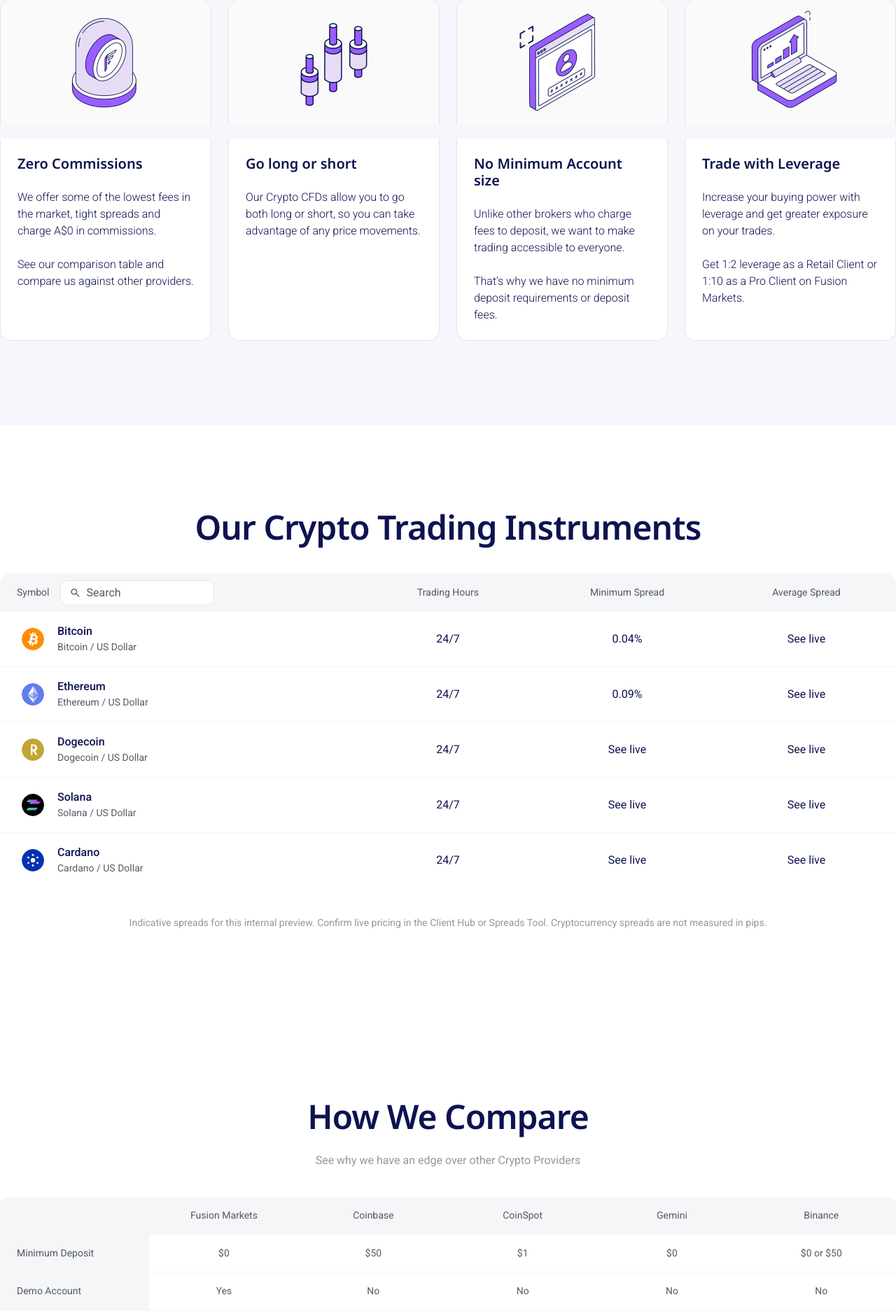
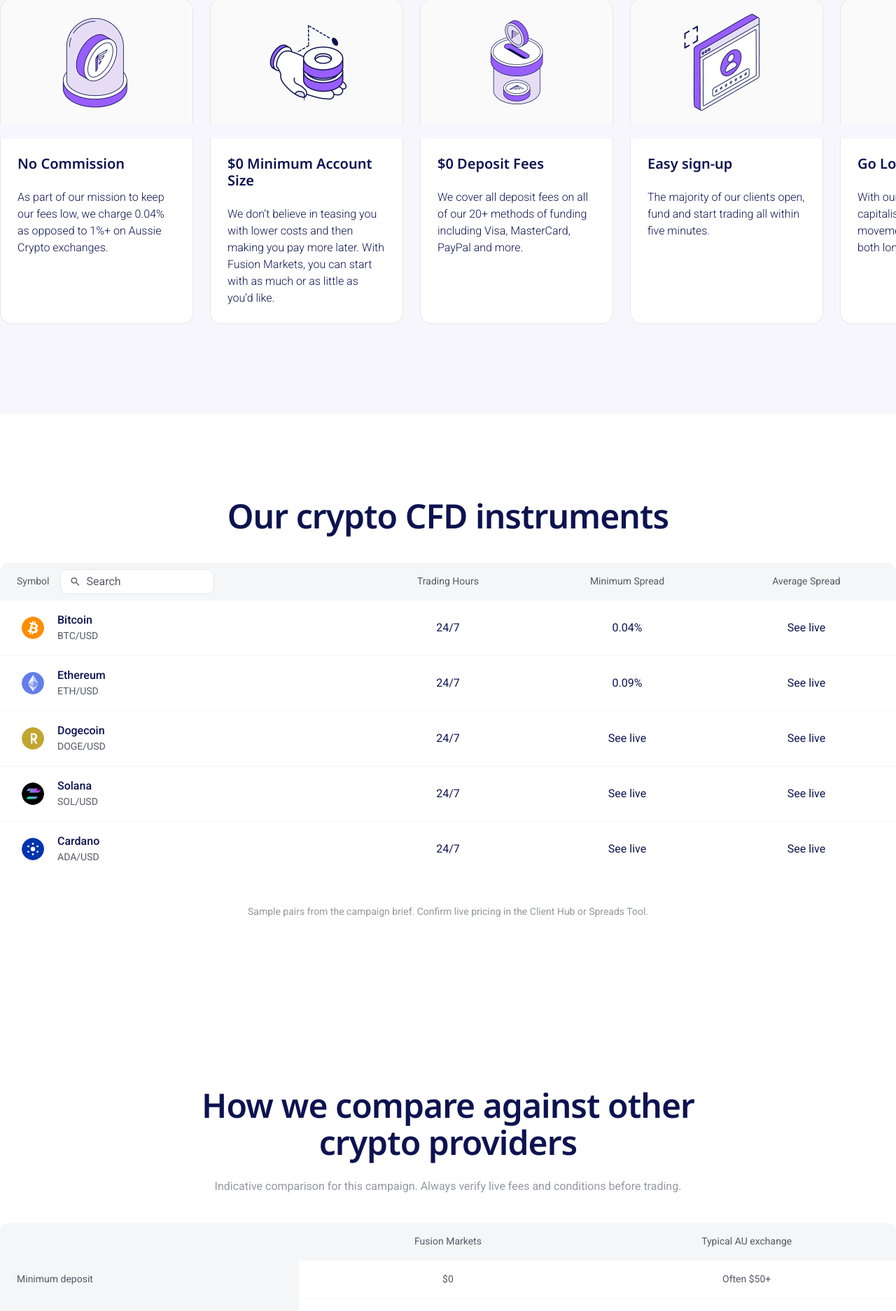
Before and after one commit to thesunfalle-dev/fm.growth-agent, a Next.js app: page /crypto/ in a window 1280 px wide. Shown: the part 868-2741 px from the top of the page at 70% size. Built offline with nearby package versions, Linux system fonts and the light colour scheme.

Commit message:
Restore TZ content; Figma is structure-only
Crypto landing copy back to user story. Document hard rule:
Figma defines block anatomy; never paste sample Figma marketing text.

```diff
--- a/landings/crypto/content.ts
+++ b/landings/crypto/content.ts
@@ -1,19 +1,18 @@
 import type { LandingDocument } from "@/lib/types";
 
 /**
- * Crypto CFDs — USER STORY “Crypto LP”.
- * Desktop stack aligned to market recipe M1 (Forex template) + campaign extras.
- * Ready-only blocks (design-system/assembly.md, page-recipes.md M1).
+ * Crypto CFDs — USER STORY / TZ “Crypto LP”.
  *
- * M1 ideal: market-hero → education-split → features usp → instruments table → faq → footer CTA
- * Ready now:  hero brandBackground (Primary/Light) → features usp → table →
- *             optional compare table + steps → faq → disclaimer
- *             (end CTA = SiteFooter CTAFooter — no mid/end `cta` blocks)
+ * Structure (layout, block types): Figma DS / recipes only.
+ * Content (copy, numbers, which rows/cards): TZ / user story only — never Figma placeholder text.
+ *
+ * Stack (ready-only): hero brand BG → features usp → instruments table →
+ * compare matrix → steps → faq → disclaimer (footer CTAFooter).
  */
 const landing: LandingDocument = {
   slug: "crypto",
   name: "Crypto CFDs",
-  note: "M1 market desktop: brand hero + USP → instruments → compare → steps → FAQ. Footer CTA.",
+  note: "M1 structure + TZ content. Figma = layout only.",
   listed: true,
   status: "draft",
   createdAt: "2026-08-12",
@@ -24,14 +23,14 @@
       "Trade CFDs on Bitcoin, Ethereum, Dogecoin and more. Bitcoin spreads from 0.04% and 0.09% for ETH. No deposit fees and no minimum account size.",
   },
   blocks: [
-    // —— 1. Market header substitute (M1 market-hero planned; no TV chart yet) ——
+    // —— 1. Market hero structure; pitch from TZ ——
     {
       type: "hero",
       brandBackground: true,
       eyebrow: "Crypto CFDs",
       title: "Trade Crypto CFDs No Commission",
       subtitle:
-        "CFDs on Bitcoin, Ethereum, Dogecoin and more — Bitcoin spreads from 0.04% and 0.09% for ETH. No deposit fees and no minimum account size.",
+        "Trade CFDs on Bitcoin, Ethereum, Dogecoin and more. Bitcoin spreads from 0.04% and 0.09% for ETH. No deposit fees and no minimum account size.",
       primaryCta: {
         label: "Start trading",
         href: "https://hub.fusionmarkets.com/auth/sign-up",
@@ -42,43 +41,55 @@
       },
     },
 
-    // —— 2. Why Trade… USP (Figma 23570:105076 — exactly 4 cards) ——
+    // —— 2. USP card structure (Figma); 6 points from TZ ——
     {
       type: "features",
       variant: "usp",
-      title: "Why Trade Crypto CFDs with Fusion",
+      title: "Why trade Crypto CFDs with Fusion Markets?",
       items: [
         {
-          title: "Zero Commissions",
+          title: "No Commission",
           illustration: "bitcoin",
           description:
-            "We offer some of the lowest fees in the market, tight spreads and charge A$0 in commissions.\n\nSee our comparison table and compare us against other providers.",
+            "As part of our mission to keep our fees low, we charge 0.04% as opposed to 1%+ on Aussie Crypto exchanges.",
         },
         {
-          title: "Go long or short",
+          title: "$0 Minimum Account Size",
+          illustration: "hand",
+          description:
+            "We don’t believe in teasing you with lower costs and then making you pay more later. With Fusion Markets, you can start with as much or as little as you’d like.",
+        },
+        {
+          title: "$0 Deposit Fees",
+          illustration: "deposit",
+          description:
+            "We cover all deposit fees on all of our 20+ methods of funding including Visa, MasterCard, PayPal and more.",
+        },
+        {
+          title: "Easy sign-up",
+          illustration: "user-auth",
+          description:
+            "The majority of our clients open, fund and start trading all within five minutes.",
+        },
+        {
+          title: "Go Long and Short",
           illustration: "trade",
           description:
-            "Our Crypto CFDs allow you to go both long or short, so you can take advantage of any price movements.",
+            "With our Crypto CFDs, you can capitalise on all price movements by being able to go both long or short.",
         },
         {
-          title: "No Minimum Account size",
-          illustration: "user-auth",
-          description:
-            "Unlike other brokers who charge fees to deposit, we want to make trading accessible to everyone.\n\nThat’s why we have no minimum deposit requirements or deposit fees.",
-        },
-        {
-          title: "Trade with Leverage",
+          title: "Leverage your Trades",
           illustration: "chart",
           description:
-            "Increase your buying power with leverage and get greater exposure on your trades.\n\nGet 1:2 leverage as a Retail Client or 1:10 as a Pro Client on Fusion Markets.",
+            "Get 1:2 leverage as a Retail Client or 1:10 as a Pro Client with Fusion Markets and increase your buying power with leverage and get increased exposure on your trades.",
         },
       ],
     },
 
-    // —— 3. Instruments (Figma Crypto_2 + Pricing section 23570:104166 layout) ——
+    // —— 3. Markets table structure; instruments/spreads from TZ ——
     {
       type: "table",
-      title: "Our Crypto Trading Instruments",
+      title: "Our crypto CFD instruments",
       showSearch: true,
       columns: [
         { id: "symbol", header: "Symbol", width: "400px", align: "left" },
@@ -102,7 +113,7 @@
           cells: {
             symbol: {
               title: "Bitcoin",
-              meta: "Bitcoin / US Dollar",
+              meta: "BTC/USD",
               iconSrc: "/images/markets/btc.png",
             },
             hours: "24/7",
@@ -115,7 +126,7 @@
           cells: {
             symbol: {
               title: "Ethereum",
-              meta: "Ethereum / US Dollar",
+              meta: "ETH/USD",
               iconSrc: "/images/markets/eth.svg",
             },
             hours: "24/7",
@@ -128,7 +139,7 @@
           cells: {
             symbol: {
               title: "Dogecoin",
-              meta: "Dogecoin / US Dollar",
+              meta: "DOGE/USD",
               iconSrc: "/images/markets/doge.svg",
             },
             hours: "24/7",
@@ -141,7 +152,7 @@
           cells: {
             symbol: {
               title: "Solana",
-              meta: "Solana / US Dollar",
+              meta: "SOL/USD",
               iconSrc: "/images/markets/sol.svg",
             },
             hours: "24/7",
@@ -154,7 +165,7 @@
           cells: {
             symbol: {
               title: "Cardano",
-              meta: "Cardano / US Dollar",
+              meta: "ADA/USD",
               iconSrc: "/images/markets/ada.svg",
             },
             hours: "24/7",
@@ -164,108 +175,78 @@
         },
       ],
       footnote:
-        "Indicative spreads for this internal preview. Confirm live pricing in the Client Hub or Spreads Tool. Cryptocurrency spreads are not measured in pips.",
+        "Sample pairs from the campaign brief. Confirm live pricing in the Client Hub or Spreads Tool.",
     },
 
-    // —— 4. How We Compare (Figma Crypto 23570:105086) ——
+    // —— 4. Compare matrix structure; columns/rows from TZ (not Figma sample competitors) ——
     {
       type: "table",
       variant: "compare",
-      title: "How We Compare",
-      subtitle: "See why we have an edge over other Crypto Providers",
+      title: "How we compare against other crypto providers",
+      subtitle:
+        "Indicative comparison for this campaign. Always verify live fees and conditions before trading.",
       showSearch: false,
       columns: [
         { id: "feature", header: "" },
         { id: "fusion", header: "Fusion Markets" },
-        { id: "coinbase", header: "Coinbase" },
-        { id: "coinspot", header: "CoinSpot" },
-        { id: "gemini", header: "Gemini" },
-        { id: "binance", header: "Binance" },
+        { id: "exchange", header: "Typical AU exchange" },
       ],
       rows: [
         {
           id: "min",
           cells: {
-            feature: "Minimum Deposit",
+            feature: "Minimum deposit",
             fusion: "$0",
-            coinbase: "$50",
-            coinspot: "$1",
-            gemini: "$0",
-            binance: "$0 or $50",
-          },
-        },
-        {
-          id: "demo",
-          cells: {
-            feature: "Demo Account",
-            fusion: "Yes",
-            coinbase: "No",
-            coinspot: "No",
-            gemini: "No",
-            binance: "No",
+            exchange: "Often $50+",
           },
         },
         {
           id: "fees",
           cells: {
-            feature: "Bitcoin Trading Fees",
-            fusion: "0.06%",
-            coinbase: {
-              lines: ["0.4%/0.6%", "(Maker/Taker)"],
-            },
-            coinspot: "0.1%",
-            gemini: {
-              lines: ["0.2%/0.4%", "(Maker/Taker)"],
-            },
-            binance: {
-              lines: ["0.1%/0.1%", "(Maker/Taker)"],
-            },
+            feature: "Trading cost (BTC)",
+            fusion: "From 0.04%",
+            exchange: "Often 1%+",
+          },
+        },
+        {
+          id: "commission",
+          cells: {
+            feature: "Commission",
+            fusion: "$0",
+            exchange: "Varies",
+          },
+        },
+        {
+          id: "direction",
+          cells: {
+            feature: "Go long & short",
+            fusion: "Yes",
+            exchange: "Usually long only",
           },
         },
         {
           id: "leverage",
           cells: {
-            feature: "Leverage Available",
-            fusion: "Yes",
-            coinbase: "No",
-            coinspot: "No",
-            gemini: "No",
-            binance: "No",
+            feature: "Leverage",
+            fusion: "Retail 1:2 / Pro 1:10",
+            exchange: "Typically none",
           },
         },
         {
-          id: "trust",
+          id: "deposit-fees",
           cells: {
-            feature: "TrustPilot Score",
-            fusion: {
-              imageSrc: "/images/compare/fusion-trust.png",
-              meta: "Fusion Markets on Trustpilot",
-            },
-            coinbase: {
-              imageSrc: "/images/compare/coinbase-trust.png",
-              meta: "Coinbase on Trustpilot",
-            },
-            coinspot: {
-              imageSrc: "/images/compare/coinspot-trust.png",
-              meta: "CoinSpot on Trustpilot",
-            },
-            gemini: {
-              imageSrc: "/images/compare/gemini-trust.png",
-              meta: "Gemini on Trustpilot",
-            },
-            binance: {
-              imageSrc: "/images/compare/binance-trust.png",
-              meta: "Binance on Trustpilot",
-            },
+            feature: "Deposit fees",
+            fusion: "$0",
+            exchange: "Often charged",
           },
         },
       ],
     },
 
-    // —— 5. How it works (Figma process 29987:339011 — horizontal + dual CTA) ——
+    // —— 5. Steps process structure; onboarding copy for this campaign ——
     {
       type: "steps",
-      title: "How It Works",
+      title: "How it works",
       subtitle: "Opening a trading account with Fusion Markets is simple:",
       orientation: "horizontal",
       items: [
@@ -278,13 +259,13 @@
         {
           title: "Verify your identity",
           description:
-            "Confirm your ID electronically or with two forms of ID documentation. 90% of new accounts are approved within the hour.",
+            "We need to confirm your ID. This can be done electronically or by submitting two forms of ID Documentation. 90% of new accounts are approved within the hour.",
           active: false,
         },
         {
           title: "Fund and trade crypto CFDs",
           description:
-            "Deposit with no deposit fees and start trading Bitcoin, Ethereum and other crypto CFDs on MT4, MT5, TradingView or cTrader.",
+            "Deposit with your preferred method (no deposit fees) and start trading Bitcoin, Ethereum and other crypto CFDs on MT4, MT5, TradingView or cTrader.",
           active: false,
         },
       ],
@@ -298,10 +279,10 @@
       },
     },
 
-    // —— 6. FAQ (M1) ——
+    // —— 6. FAQ structure; Q&A from TZ ——
     {
       type: "faq",
-      title: "FAQs",
+      title: "Crypto CFDs FAQ",
       openFirst: true,
       items: [
         {
@@ -332,7 +313,6 @@
       ],
     },
 
-    // —— 7. Disclaimer only — Ready to start = SiteFooter CTAFooter ——
     {
       type: "disclaimer",
       text: "CFDs are complex instruments and come with a high risk of losing money rapidly due to leverage. You should consider whether you understand how CFDs work and whether you can afford to take the high risk of losing your money. Crypto CFDs are especially volatile. This is an internal Growth Agent preview on fm.growth-agent.org and is not an official Fusion Markets publication. Spreads, leverage and product availability depend on entity and client classification — verify on the live site and legal documents before trading.",
```
Also changed, not shown: design-system/assembly.md (+6 -1 lines), design-system/CHANGELOG.md, 2 other files (tests, documents, lock files or other folders).
